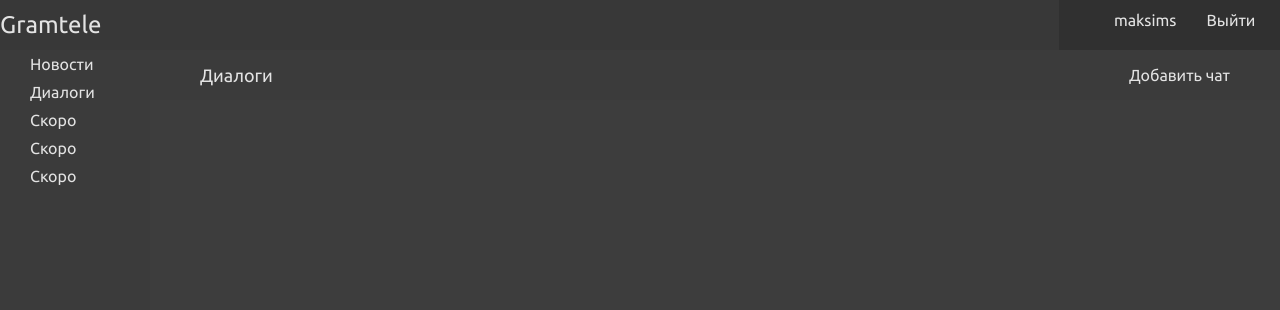
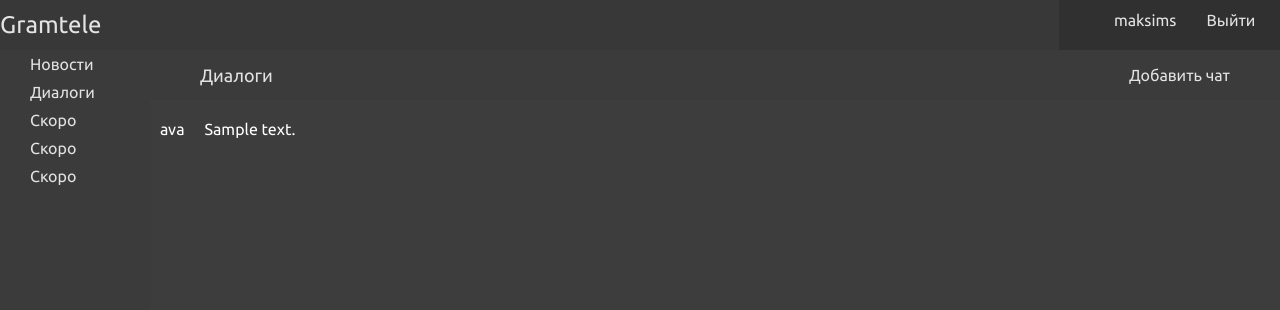
Before and after one commit to weuz1/GramTele, a PHP site: page /messages/index.php?id_chat=1 in a window 1280 px wide. Shown: the top 310 px of the page. Run offline with PHP 8.4, Linux system fonts and the light colour scheme; a user stored in the database is signed in; data comes from the database, SQL or seed files in the repository; tables that the repository leaves empty or names only in its code hold one stand-in row (values such as "Sample post").

Commit message:
semi-cr-messages

```diff
--- a/css/styles4.css
+++ b/css/styles4.css
@@ -103,11 +103,43 @@ body {
     height: 50px;
 }
 .chat {
-    width: 100%;
-    height: 50px;
+    background: #383838;
+    border-radius: 5px;
+    padding: 20px 20px;
+    margin-bottom: 5px;
+    color: #ffffff;
+    text-decoration: none;
 }
 .list-chats {
     flex-grow: 1;
     background: #3d3d3d;
     overflow: auto;
+    display: flex;
+    flex-direction: column;
 }
+.chat-header {
+    padding-left: 25px;
+}
+.message {
+    padding: 20px 10px;
+    width: 500px;
+    display: flex;
+    color: #ffffff;
+}
+.speech-bubble {
+    display: flex;
+    flex-direction: column;
+    justify-content: center;
+}
+.message-avatar {
+    padding-right: 20px;
+    align-self: center;
+}
+.message-header a {
+    text-decoration: none;
+    color: #c9c9c9;
+}
+.message.unread {
+    background: #363636;
+    border-radius: 10px;
+}
--- a/message-template.php
+++ b/message-template.php
@@ -26,6 +26,12 @@ $_SESSION['msg_status'] = 'danger';
 <body>
 
 <?
+
+$sql = "SELECT * FROM messages WHERE id_chat=?";
+$res= $link->prepare($sql);
+$row = $link->execute([$_GET['id_chat']]);
+var_dump($row);
+
 $sql='SELECT m.text text_message, u.login user_login
                 FROM messages m
                 JOIN users u ON u.id = m.id_user
--- a/messages/index.php
+++ b/messages/index.php
@@ -52,10 +52,46 @@ $row = $res->fetch(PDO::FETCH_ASSOC);
                 </div>
             </div>
             <div class="list-chats" id="list_chats">
-                <div class="chat">
-                    <div class="chat-img"></div>
-                    <div class="chat-header"></div>
-                </div>
+                <?
+                if(!$_GET['id_chat']) {
+
+
+                    $sql = 'SELECT c.id id_chat, c.name name_chat FROM chats_users cu
+                        JOIN chats c ON c.id = cu.id_chat WHERE cu.id_user=?';
+                    $res = $link->prepare($sql);
+                    $res->execute([$_SESSION['id_user']]);
+                    while ($array = $res->fetch(PDO::FETCH_ASSOC)) {
+                        ?>
+                        <a href="?id_chat=<?= $array['id_chat'] ?>" class="chat">
+                            <div class="chat-img"></div>
+                            <div class="chat-header"><?= $array['name_chat'] ?></div>
+                        </a>
+                        <?
+                    }
+
+//
+                }
+                else{
+                    $sql = "SELECT * FROM messages WHERE id_chat=?";
+                    $res = $link->prepare($sql);
+                    $res->execute([$_GET['id_chat']]);
+                    while($row = $res->fetch(PDO::FETCH_ASSOC)) {
+                    ?>
+                        <div class="message">
+                            <div class="message-avatar">ava</div>
+                            <div class="speech-bubble">
+                                <div class="message-header"><a href="#"></a></div>
+                                <div class="message-text"><?= htmlspecialchars($row['text'])?></div>
+                            </div>
+                        </div>
+                    <?
+                    }
+                    ?>
+
+                <?
+                }
+                ?>
+
             </div>
         </div>
     </div>
```
Also changed, not shown: css/styles5.css (+6 -1 lines), messages/add-chat.php (+23 -5 lines).
